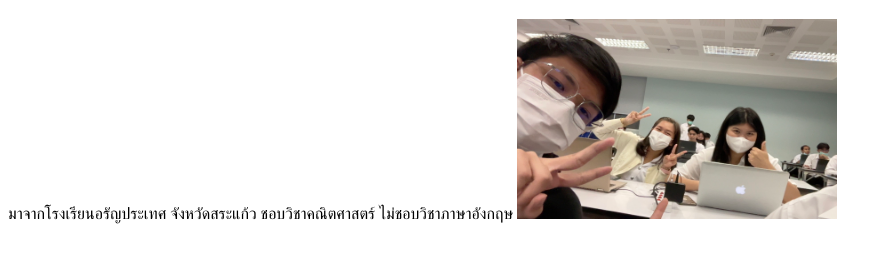
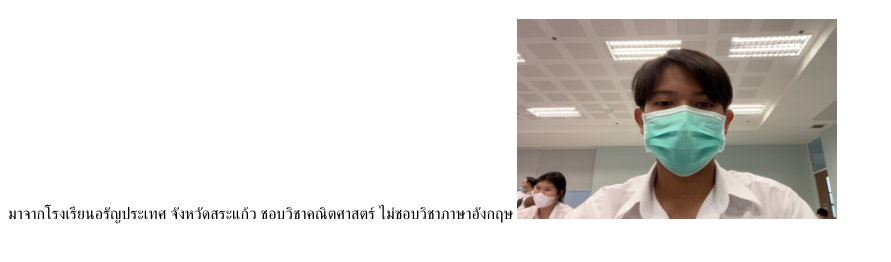
Before and after one commit to Wichayut1503/88823764, a plain HTML site: page index.html in a window 1280 px wide. Shown: the part 178-440 px from the top of the page, without its empty margins (0-891 px from the left). Drawn offline with Linux system fonts and the light colour scheme.

Commit message:
updatephoto

```diff
--- a/index.html
+++ b/index.html
@@ -10,6 +10,6 @@
         <h1> รหัสนิสิต 64160172</h1>
         <p1>มาจากโรงเรียนอรัญประเทศ จังหวัดสระแก้ว ชอบวิชาคณิตศาสตร์ ไม่ชอบวิชาภาษาอังกฤษ</p1>
 
-        <img src="445.png" alt = "445.png" width = "320" height="200" />
+        <img src="1.png" alt = "445.png" width = "320" height="200" />
     </body>
 </html>
```
Also changed, not shown: 1.png (added).
